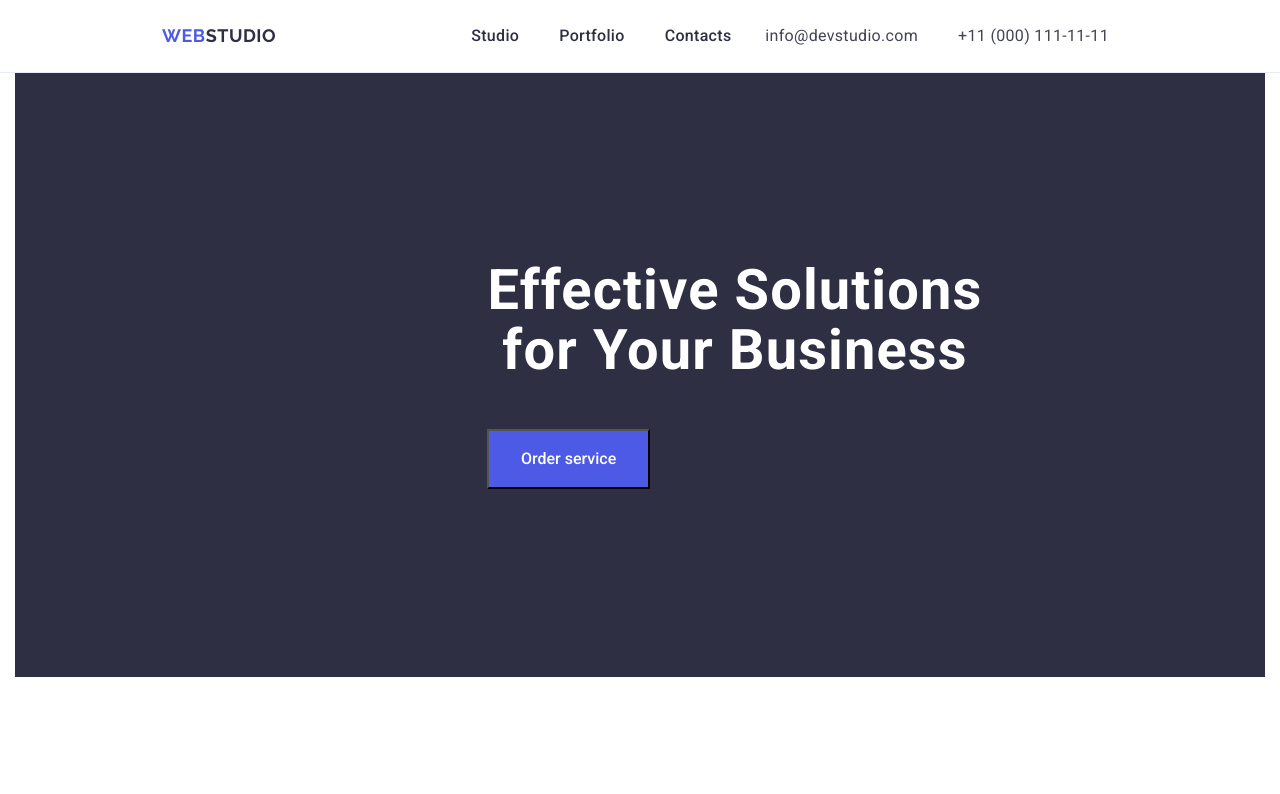
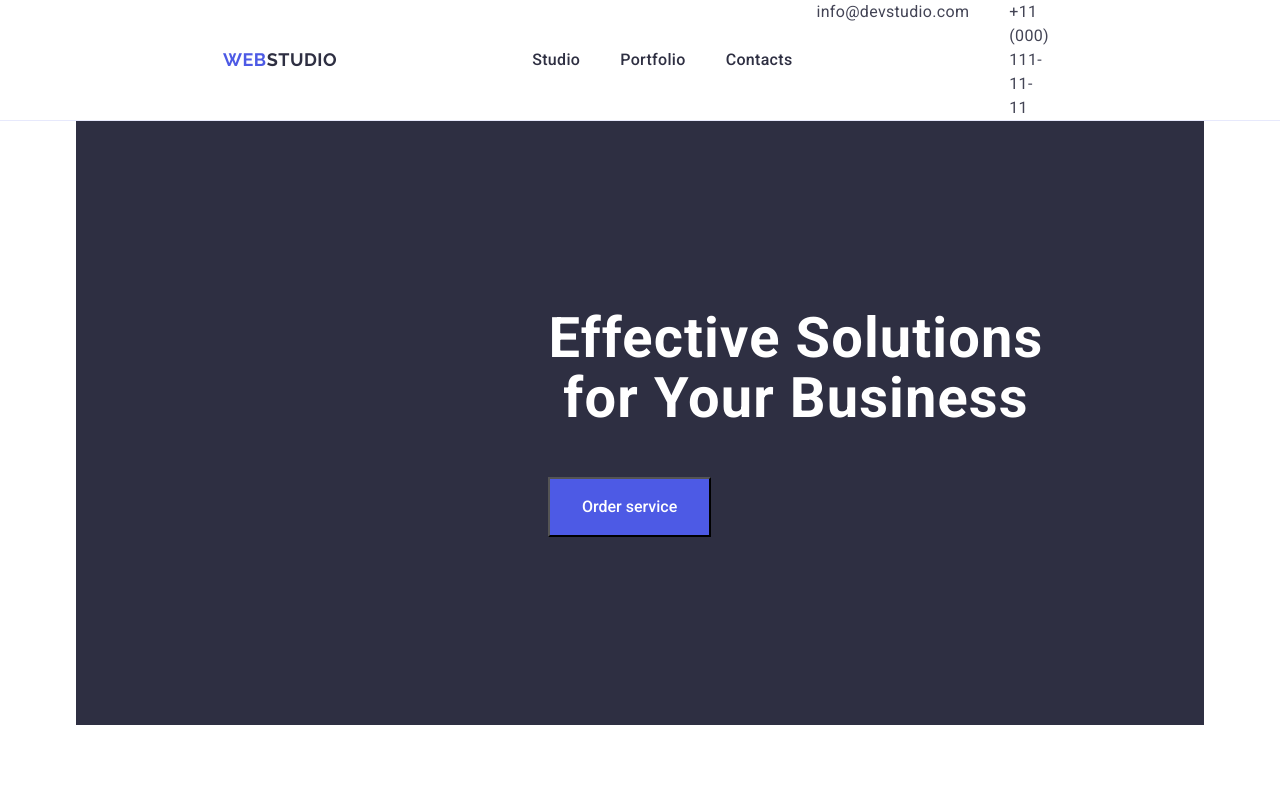
Before and after one commit to 0607Elena/goit-markup-hw-03, a plain HTML site: page index.html in a window 1280 px wide. Shown: the top 794 px of the page. Drawn offline with nearby package versions, Linux system fonts and the light colour scheme.

Commit message:
corr hesder

```diff
--- a/css/style.css
+++ b/css/style.css
@@ -14,7 +14,6 @@
 
 }
 
-
 *,
 *::before,
 *::after {
@@ -26,7 +25,7 @@ h1, h2, h3, h4, h5, h6, p { margin-top: 0;
     margin-top: 0; margin-bottom: 0; padding-left: 0;}
 
 .container {
-    max-width: 1440px;
+    width: 1158px;
     margin: 0 auto;
     padding: 0 15px;
 }
@@ -38,7 +37,7 @@ img {
 }
 
 body {
-    font-family: Roboto, sans-serif;
+font-family: Roboto, sans-serif;
 color: var(--Text) ;
 background-color: var(--White-background);
 }
@@ -52,6 +51,7 @@ ul {
 }
 
 .header {
+    display: flex;
     border-bottom: 1px solid #e7e9fc;
 }
 
```
